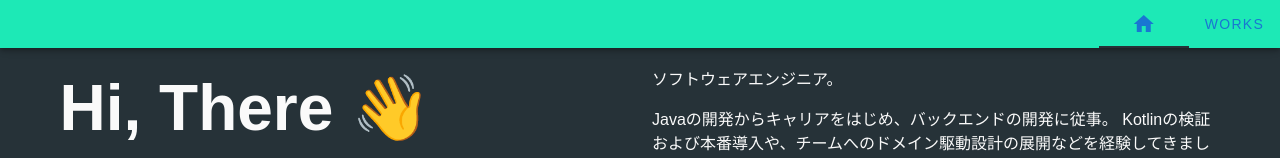
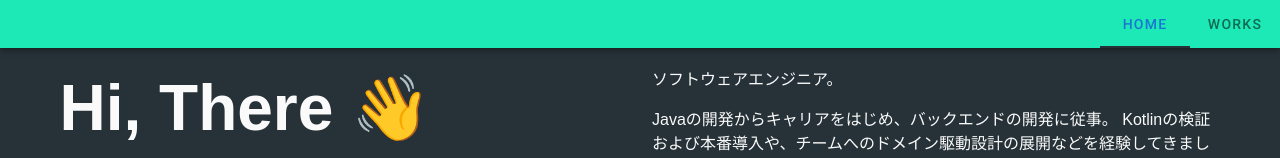
Before and after one commit to simonNozaki/portfolios, a Nuxt app: page / in a window 1280 px wide. Shown: the top 158 px of the page. Built offline with nearby package versions, Linux system fonts and the light colour scheme; a web font is replaced by a local one.

Commit message:
fix: ナビゲーションバーの遷移できない問題を解消、コンポーネント化

```diff
--- a/components/AppNavigationBar.vue
+++ b/components/AppNavigationBar.vue
@@ -8,17 +8,8 @@
       right
       slider-color="blue-grey darken-4"
     >
-      <v-tab>
-        <nuxt-link
-          to="/" class="navigation__link-text"
-        > <v-icon> mdi-home </v-icon> </nuxt-link>
-      </v-tab>
-      <v-tab>
-        <nuxt-link
-          to="/works"
-          class="text-decoration-none navigation__link-text"
-        > works </nuxt-link>
-      </v-tab>
+      <AppNavigationBarTab text="home" to="/" />
+      <AppNavigationBarTab text="works" to="/works" />
     </v-tabs>
   </v-app-bar>
 </template>
--- /dev/null
+++ b/components/AppNavigationBarTab.vue
@@ -0,0 +1,20 @@
+<template>
+  <v-tab
+    nuxt
+    link
+    :to="to"
+    class="navigation_link-text"
+    active-class="navigation_link-text__active"
+  >
+    {{ text }}
+  </v-tab>
+</template>
+
+<script>
+export default {
+  props: {
+    text: String,
+    to: String
+  }
+}
+</script>
```
